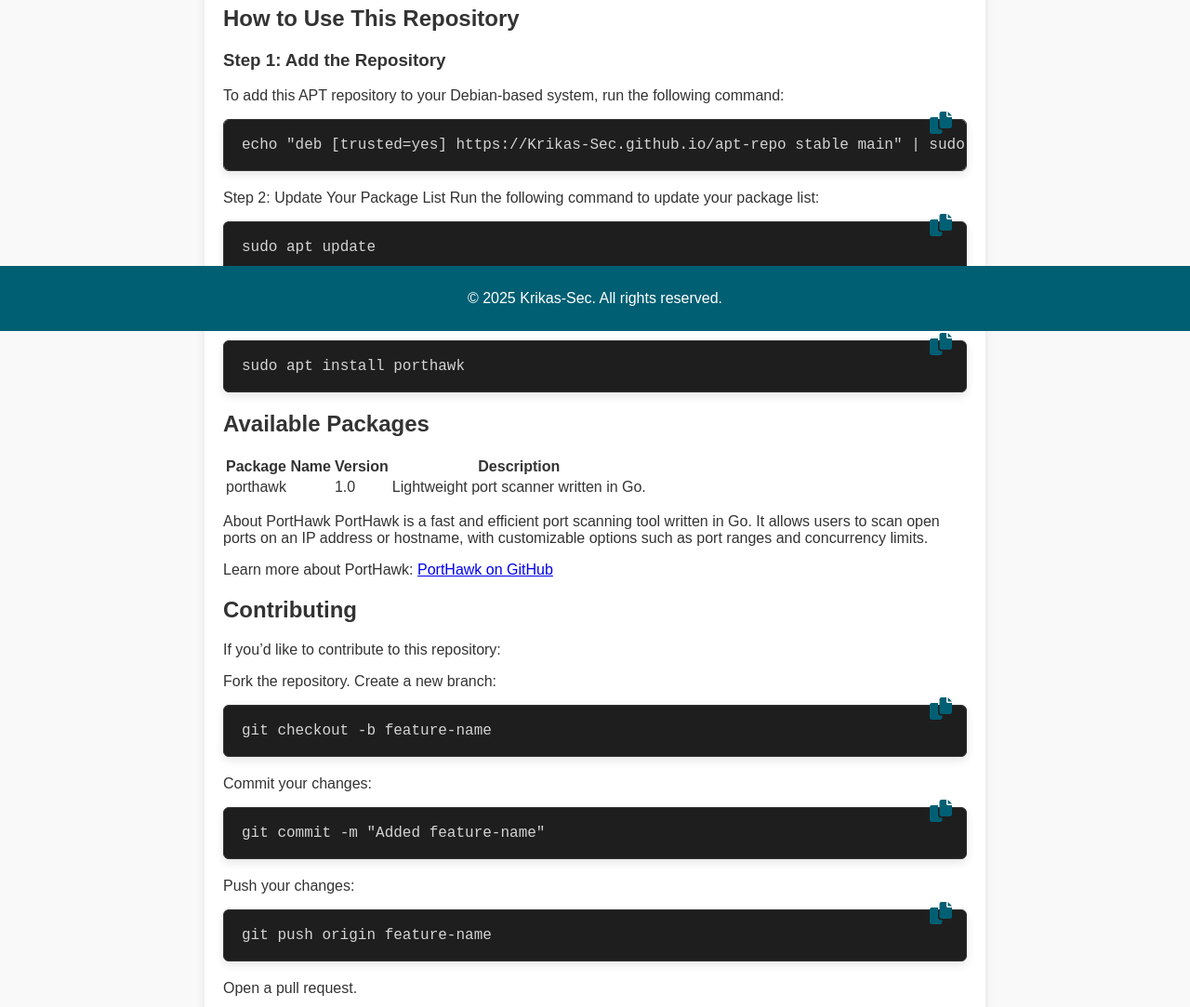
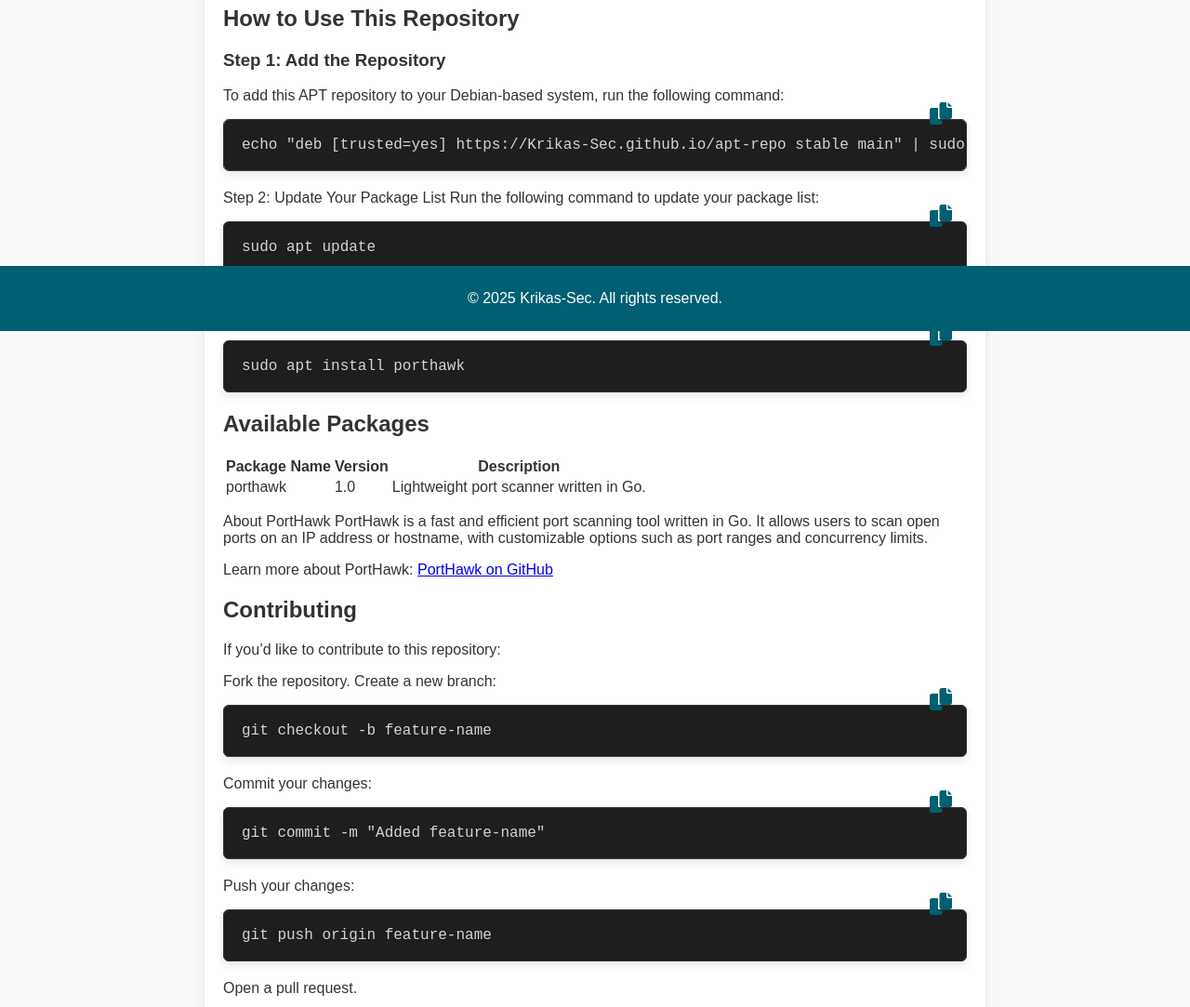
Before and after one commit to Krikas-Sec/apt-repo, a Jekyll site: the page built from README.md, in a window 1280 px wide. Shown: the part 544-1627 px from the top of the page at 93% size. Built offline with Jekyll 4.4.1, drawn with Linux system fonts in a browser that asks for light colours; our own code applies the rules of GitHub Pages for plain Markdown files.

Commit message:
Improved copy button styling and positioning

```diff
--- a/assets/css/style.css
+++ b/assets/css/style.css
@@ -127,24 +127,28 @@ code span.function {
     margin-bottom: 20px;
 }
 
+/* Placera ikonen ovanför kodboxen */
 .copy-btn {
     position: absolute;
-    top: -10px; /* Flytta knappen ovanför kodboxen */
-    right: 10px; /* Placera knappen till höger */
+    top: -20px; /* Flytta upp ikonen ytterligare */
+    right: 10px; /* Placera till höger */
     background-color: transparent; /* Ingen bakgrundsfärg */
     border: none; /* Ingen kant */
-    color: #005f73; /* Färg för ikonen */
+    color: #005f73; /* Standardikonfärg */
     font-size: 1.5em; /* Gör ikonen större */
     cursor: pointer;
-    transition: color 0.3s ease;
+    transition: transform 0.2s ease, color 0.3s ease; /* Lägg till hover-effekt */
 }
 
+/* Ändra färg och skala ikonen vid hover */
 .copy-btn:hover {
-    color: #0a9396; /* Ändra färg vid hover */
+    color: #0a9396; /* Turkos färg vid hover */
+    transform: scale(1.2); /* Förstora ikonen något vid hover */
 }
 
-.copy-btn:hover {
-    background-color: #0a9396;
+/* För att säkerställa att fyrkanten inte visas */
+.copy-btn:focus {
+    outline: none; /* Ta bort kant vid fokus */
 }
 
 .copy-btn:active {
```
